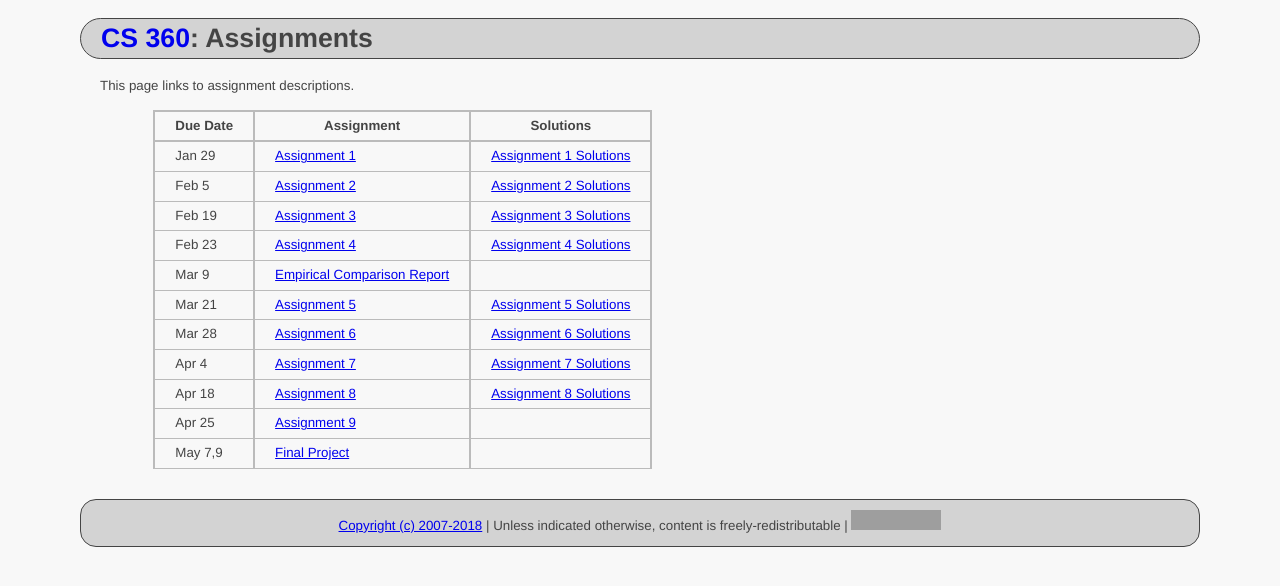
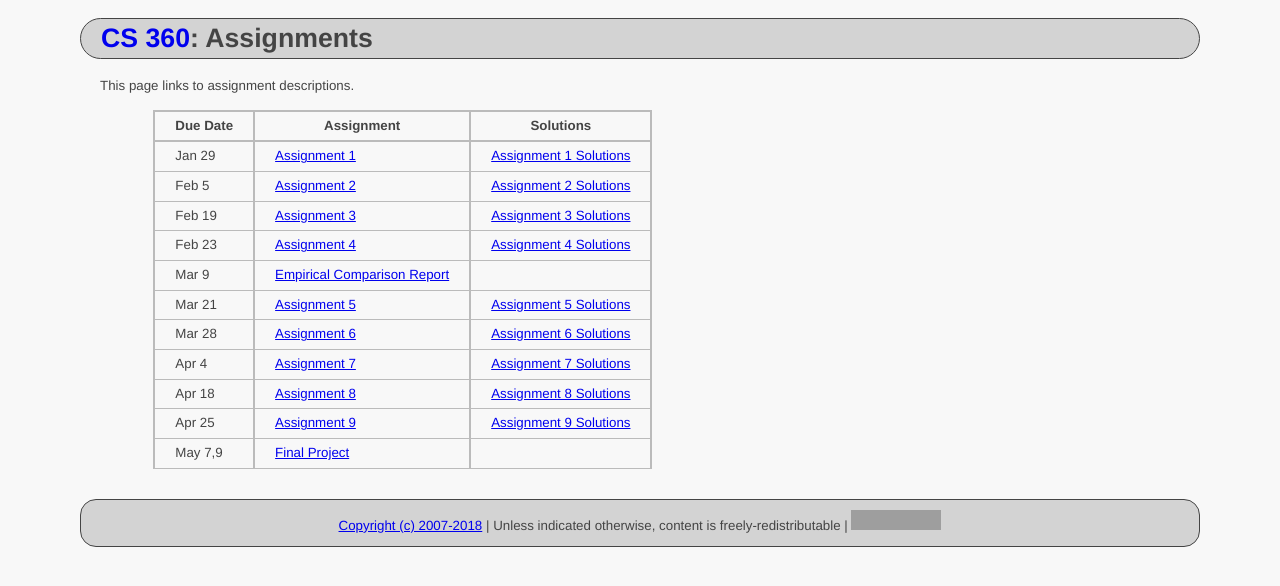
Before and after one commit to ycpcs/cs360-spring2018, a Jekyll site: the page built from assign/index.md, in a window 1280 px wide. Shown: the top 586 px of the page. Built offline with Jekyll 4.4.1, drawn with Linux system fonts in a browser that asks for light colours; grey boxes are pictures that could not be loaded.

Commit message:
add assign 9 sol
add assign 9 sol

```diff
--- a/assign/index.md
+++ b/assign/index.md
@@ -16,5 +16,5 @@ This page links to assignment descriptions.
 > Mar 28   | [Assignment 6](../assign/assign06.html)                  | [Assignment 6 Solutions](../assign/sol/assign06sol.pdf) |
 > Apr 4    | [Assignment 7](../assign/assign07.html)                  | [Assignment 7 Solutions](../assign/sol/assign07sol.pdf) |
 > Apr 18   | [Assignment 8](../assign/assign08.html)                  | [Assignment 8 Solutions](../assign/sol/assign08sol.pdf) |
-> Apr 25   | [Assignment 9](../assign/assign09.html)                  |  |
+> Apr 25   | [Assignment 9](../assign/assign09.html)                  | [Assignment 9 Solutions](../assign/sol/assign09sol.pdf) |
 > May 7,9  | [Final Project](../assign/finalproj.html)                |           |
```
Also changed, not shown: 1 other file.
